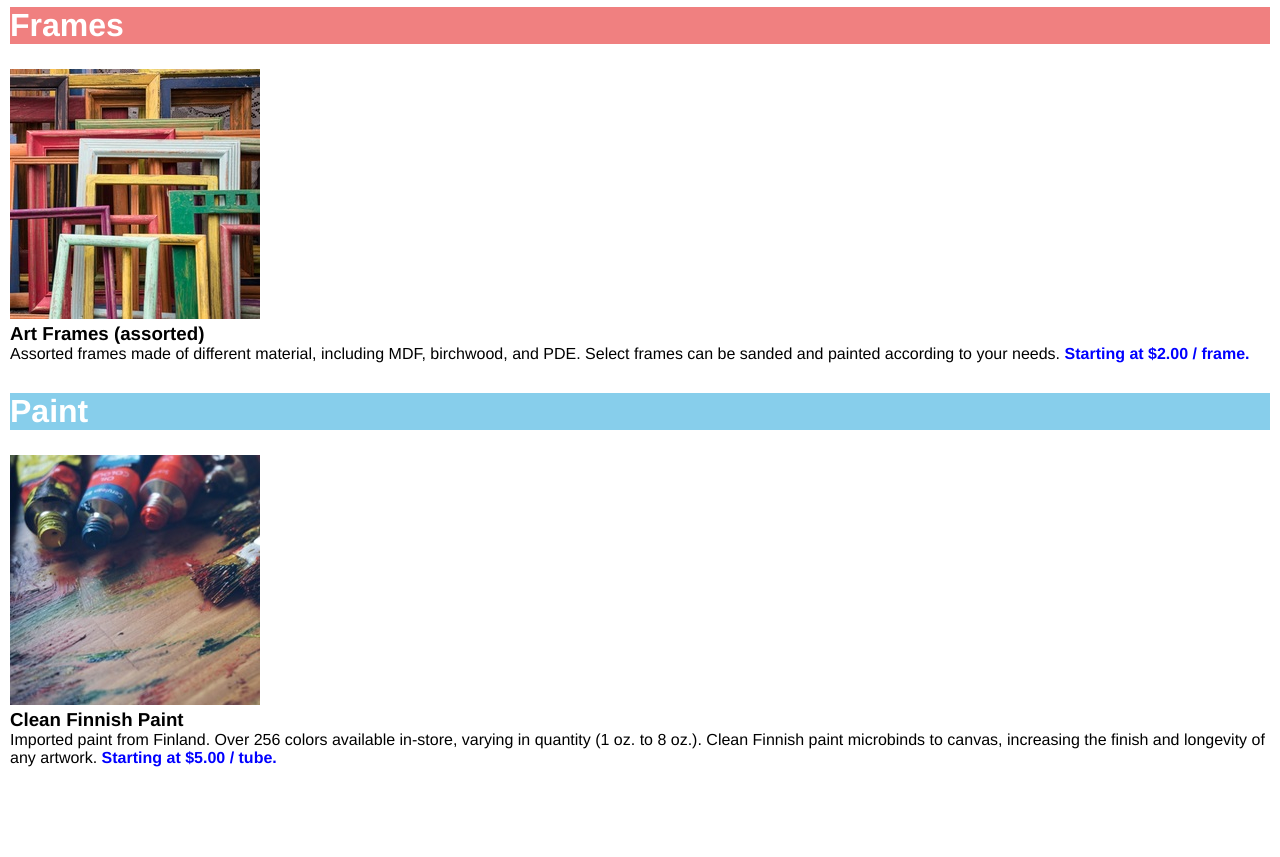
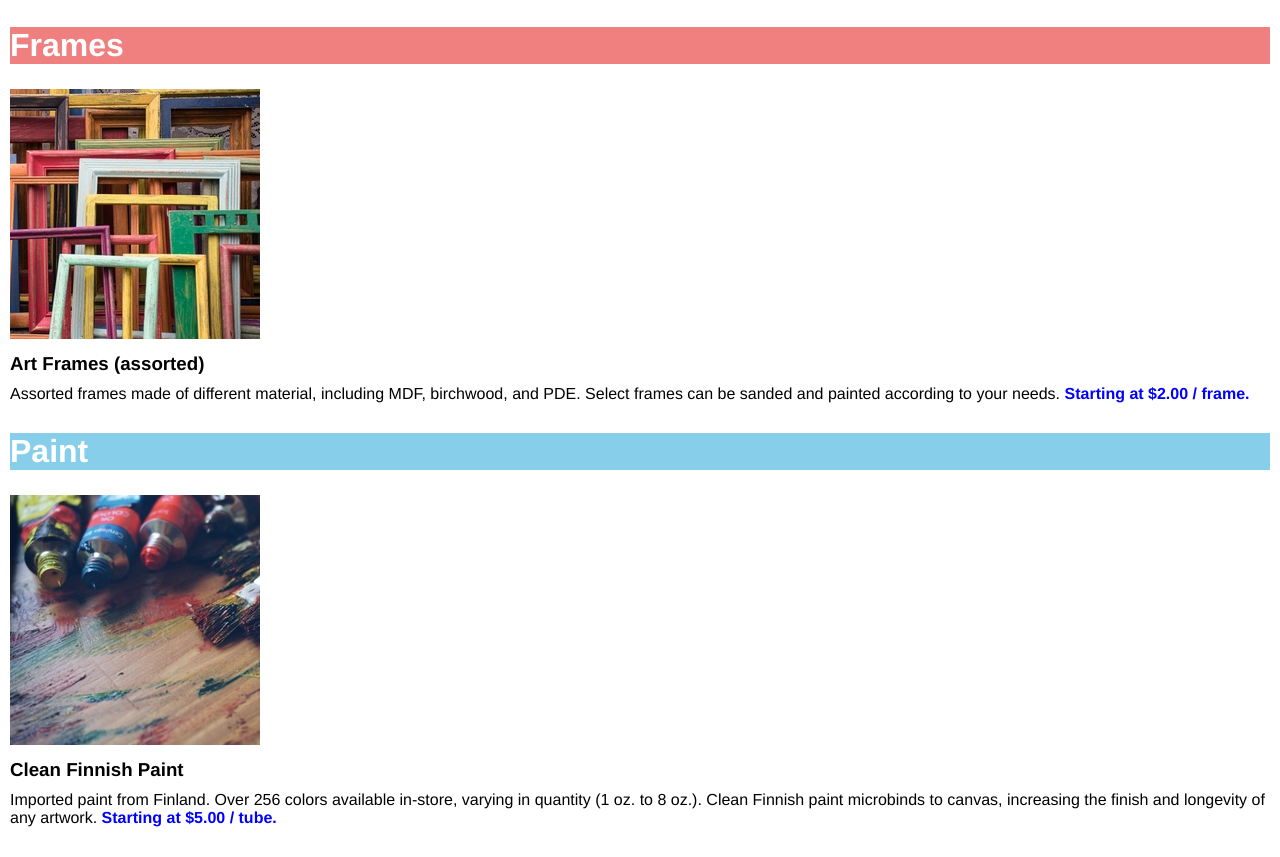
Before and after one commit to private-lazy-val/web-developer-first-steps, a plain HTML site: page codecademy/dev projects/index.html in a window 1280 px wide. Shown: the part 594-1451 px from the top of the page. Before the commit the page ends 1391 px from the top, so only its background shows below. Drawn offline with Linux system fonts and the light colour scheme.

Commit message:
Refactored

```diff
--- a/codecademy/dev projects/index.html
+++ b/codecademy/dev projects/index.html
@@ -11,28 +11,23 @@
 </head>
 
 <body>
-    <header>
-        <div class="header">
+
     <h1>Dasmoto's Arts and Crafts</h1>
-        </div>
-    </header>
-    <div class="container">
-        <div class="brushes">
-            <h2>Brushes</h2>
-        </div>
-        <div>
+
+    <!-- Brushes Section -->
+    <div class="item">
+        <h2 id="brush">Brushes</h2>
         <img src="./resources/images/hacksaw.jpeg" alt="brushes">
         <h3>Hacksaw Brushes</h3>
         <p class="description">Made of the highest quality oak, Hacksaw brushes are known for their weight and
             ability to hold paint in
             large amounts. Available in different sizes.<span class="price"> Starting at $3.00 / brush.</span></p>
     </div>
-    </div>
-    <div class="container">
-        <div class="frames">
-            <h2>Frames</h2>
-        </div>
-        <div>
+
+    <!-- Frames Section -->
+
+    <div class="item">
+        <h2 id="frame">Frames</h2>
         <img src="./resources/images/frames.jpeg" alt="frames">
         <h3>Art Frames (assorted)</h3>
         <p class="description">Assorted frames made of different material, including MDF, birchwood, and PDE. Select
@@ -41,22 +36,18 @@
             and painted according to your needs.<span class="price"> Starting at $2.00 / frame.</span></p>
     </div>
 
-    </div>
-    <div class="container">
-        <div class="paint">
-            <h2>Paint</h2>
-        </div>
-        <div>
+    <!-- Paint Section -->
+    <div class="item">
+        <h2 id="paint">Paint</h2>
         <img src="./resources/images/finnish.jpeg" alt="paint tubes">
         <h3>Clean Finnish Paint</h3>
         <p class="description">Imported paint from Finland. Over 256 colors available in-store, varying in quantity
             (1 oz. to 8 oz.).
             Clean
-                Finnish paint microbinds to canvas, increasing the finish and longevity of any artwork.<span
-                    class="price"> Starting
+            Finnish paint microbinds to canvas, increasing the finish and longevity of any artwork.<span class="price">
+                Starting
                 at
                 $5.00 / tube.</span></p>
-        </div>
     </div>
 </body>
 
--- a/codecademy/dev projects/resources/css/index.css
+++ b/codecademy/dev projects/resources/css/index.css
@@ -11,20 +11,21 @@
     font-family: "Helvetica", sans-serif;
 }
 
-.header {
+/* .header {
+    margin: 50px 10px;
+} */
+
+h1 {
     background-image: url(../images/pattern.jpeg);
     background-color: burlywood;
+    text-align: center;
+    font-size: 100px;
+    font-weight: bold;
+    color: khaki;
     margin: 50px 10px;
 }
 
-h1 {
-    font-size: 100px;
-    font-weight: bold;
-    color: khaki;
-    text-align: center;
-}
-
-h2 {
+.item h2 {
     font-size: 32px;
     font-weight: bold;
     color: white;
@@ -32,24 +33,10 @@
 
 h3 {
     font-weight: bold;
+    margin: 10px auto;
 }
 
-.brushes {
-    background-color: mediumspringgreen;
-    margin-bottom: 25px;
-}
-
-.frames {
-    background-color: lightcoral;
-    margin-bottom: 25px;
-}
-
-.paint {
-    background-color: skyblue;
-    margin-bottom: 25px;
-}
-
-.container {
+.item {
     margin: auto 10px;
 }
 
@@ -58,6 +45,21 @@
     color: blue;
 }
 
+#brush {
+    background-color: mediumspringgreen;
+    margin-bottom: 25px;
+}
+
+#frame {
+    background-color: lightcoral;
+    margin-bottom: 25px;
+}
+
+#paint {
+    background-color: skyblue;
+    margin-bottom: 25px;
+}
+
 .description {
     margin-bottom: 30px;
 }
```
Lines whose indentation alone changed are shown as unchanged.
